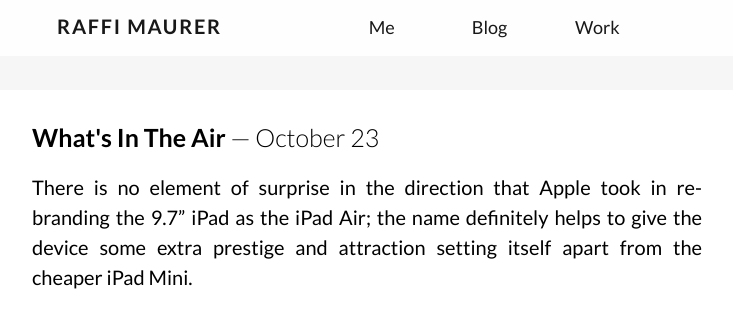
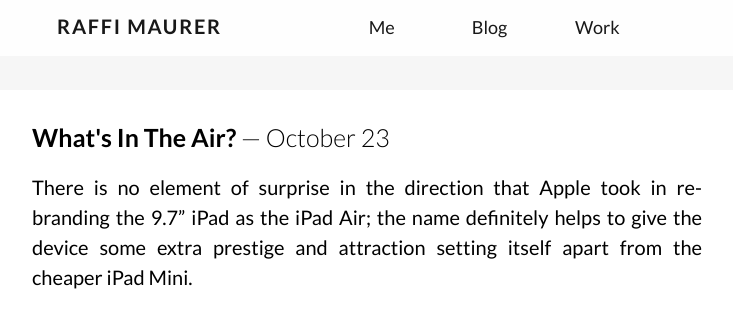
Before and after one commit to raffimaurer/raffimaurer.github.io, a Jekyll site: the page built from _posts/2013-10-23-whats-in-the-air.md, in a window 1280 px wide and 1037 px high. Shown: the top 318 px of the window, without its empty margins (273-1006 px from the left). Built offline with Jekyll 4.4.1, drawn with Linux system fonts in a browser that asks for light colours; nearby versions of some CDN libraries; Markdown is read by kramdown in place of the engine named in the settings.

Commit message:
Add question mark

```diff
--- a/_posts/2013-10-23-whats-in-the-air.md
+++ b/_posts/2013-10-23-whats-in-the-air.md
@@ -1,6 +1,6 @@
 ---
 layout: post
-title: What's In The Air
+title: What's In The Air?
 published: true
 ---
 There is no element of surprise in the direction that Apple took in re-branding the 9.7” iPad as the iPad Air; the name definitely helps to give the device some extra prestige and attraction setting itself apart from the cheaper iPad Mini.
```
